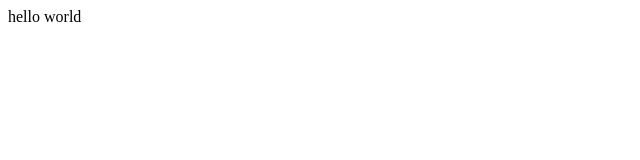
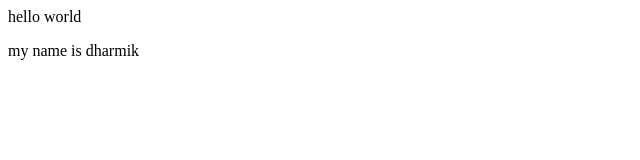
Before and after one commit to MakwanaDharmik/repo, a plain HTML site: page index.html in a window 1280 px wide. Shown: the whole page, without its empty margins (0-640 px from the left). Drawn offline with Linux system fonts and the light colour scheme.

Commit message:
another change

```diff
--- a/index.html
+++ b/index.html
@@ -1 +1,2 @@
 <p>hello world</p>
+<p>my name is dharmik</p>
```
